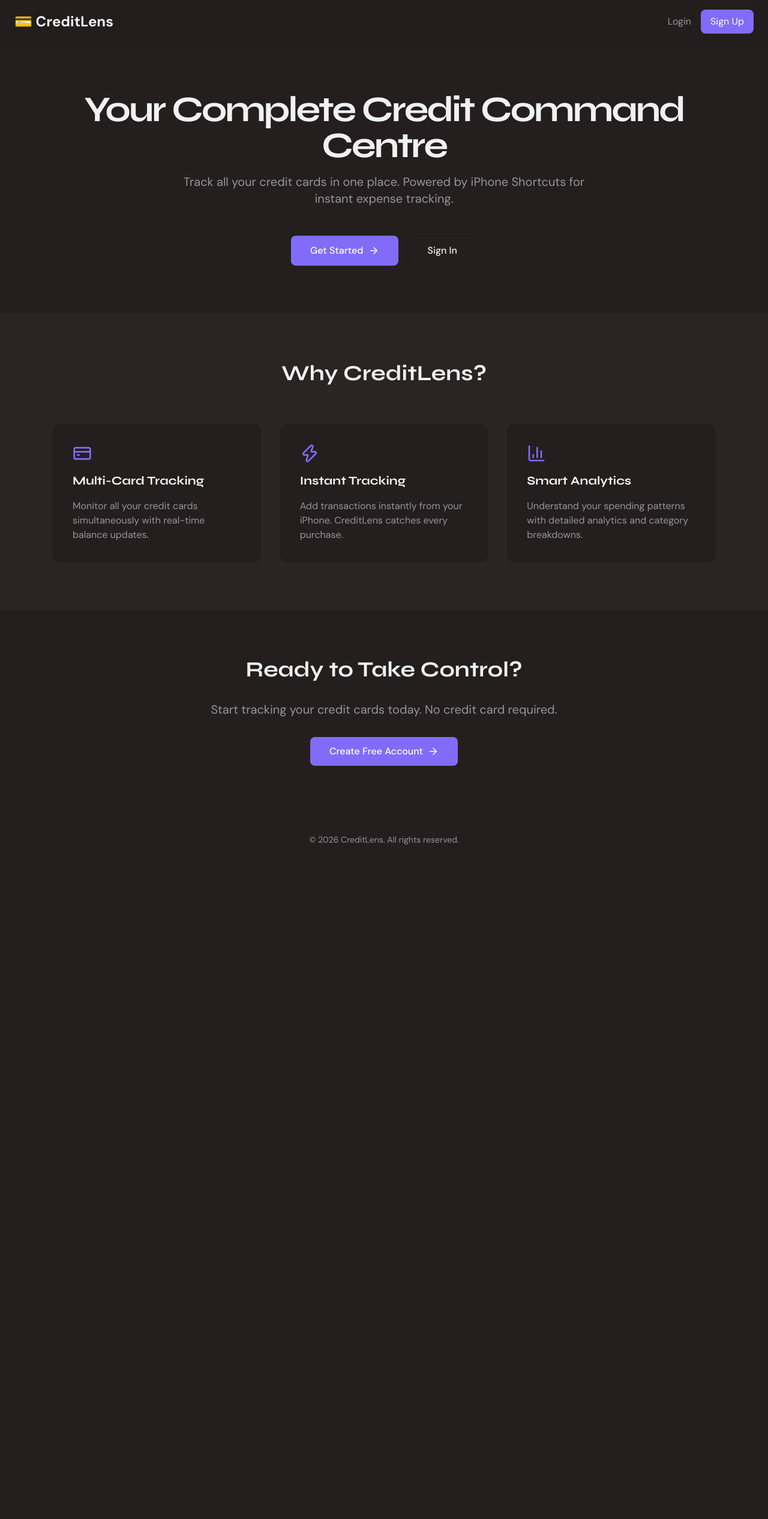
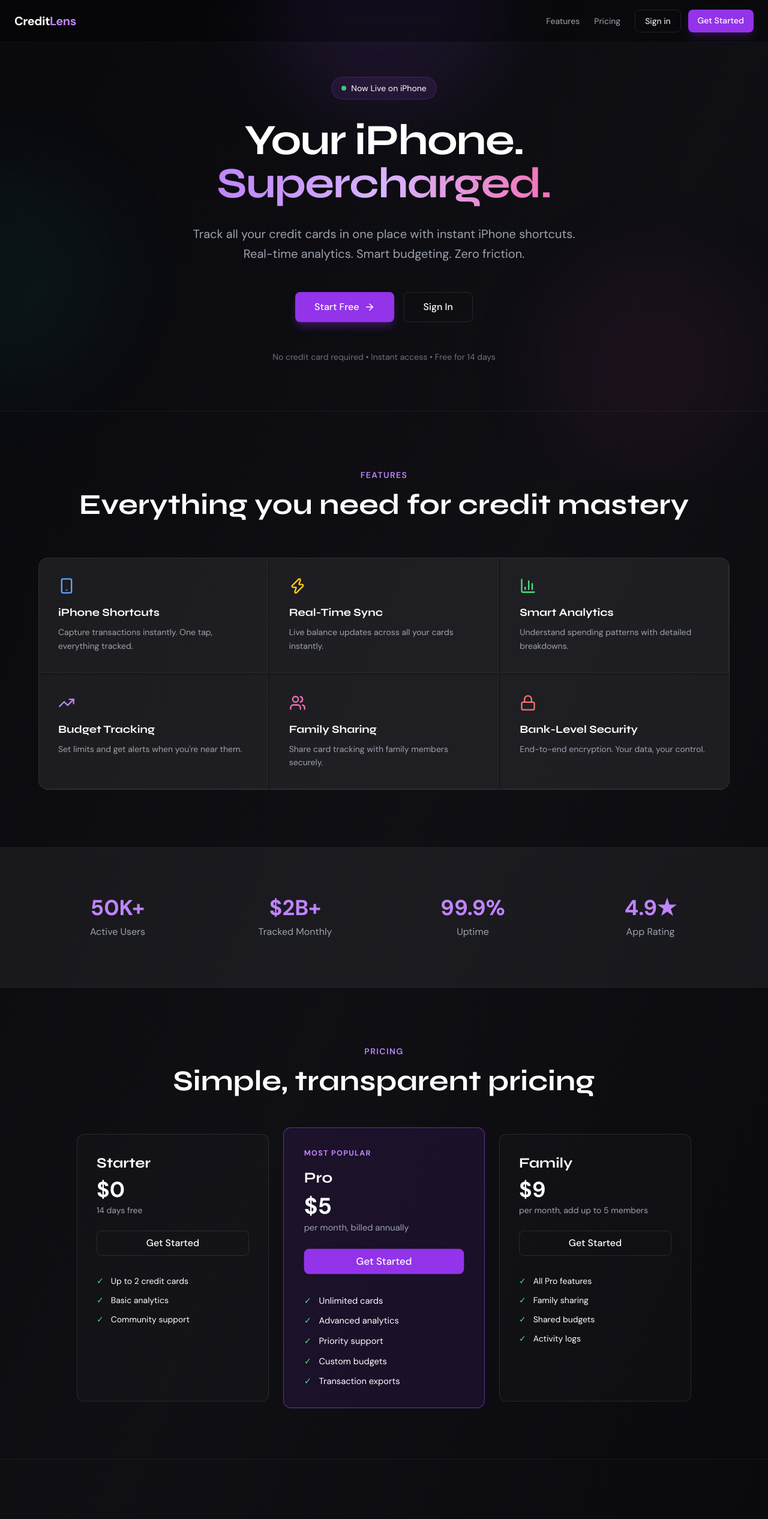
Before and after one commit to tharkadharshana/CreditLens, a Next.js app: page / in a window 1280 px wide. Shown: the top 2533 px of the page at 60% size. Before the commit the page ends 1442 px from the top, so only its background shows below. Built offline with nearby package versions, Linux system fonts and the light colour scheme; no server answers; a web font is replaced by a local one.

Commit message:
feat: create beautiful landing page and fix all auth redirects to /dashboard

```diff
--- a/app/page.tsx
+++ b/app/page.tsx
@@ -1,92 +1,133 @@
 import { redirect } from 'next/navigation';
 import Link from 'next/link';
 import { createClient } from '@/lib/supabase/server';
-import { ArrowRight, CreditCard, BarChart3, Zap } from 'lucide-react';
-
-export const dynamic = 'force-dynamic';
+import { ArrowRight, Zap, BarChart3, Smartphone, Eye, Lock, TrendingUp, Users } from 'lucide-react';
 
 export default async function LandingPage() {
   const supabase = createClient();
   const { data: { user } } = await supabase.auth.getUser();
 
   if (user) {
-    redirect('/');
+    redirect('/dashboard');
   }
 
   return (
-    <div className="min-h-screen bg-background text-foreground">
+    <div className="min-h-screen bg-gradient-to-br from-[#09090d] via-[#0f0f14] to-[#09090d] text-white overflow-hidden">
+      {/* Animated background elements */}
+      <div className="fixed inset-0 pointer-events-none overflow-hidden">
+        <div className="absolute top-0 left-1/2 -translate-x-1/2 -translate-y-1/2 w-96 h-96 bg-purple-500/10 rounded-full blur-3xl" />
+        <div className="absolute top-1/3 -left-48 w-96 h-96 bg-teal-500/5 rounded-full blur-3xl" />
+        <div className="absolute bottom-0 right-0 w-96 h-96 bg-pink-500/5 rounded-full blur-3xl" />
+      </div>
+
       {/* Navigation */}
-      <nav className="sticky top-0 z-50 border-b border-border backdrop-blur-md bg-background/80">
-        <div className="max-w-7xl mx-auto px-6 py-4 flex items-center justify-between">
-          <div className="text-2xl font-bold">💳 CreditLens</div>
-          <div className="flex items-center gap-4">
-            <Link href="/login" className="text-muted-foreground hover:text-foreground transition-colors">
-              Login
+      <nav className="fixed top-0 left-0 right-0 z-50 px-6 py-4 border-b border-white/5 backdrop-blur-md bg-black/30">
+        <div className="max-w-7xl mx-auto flex items-center justify-between">
+          <Link href="/" className="font-bold text-xl tracking-tight">
+            Credit<span className="text-purple-400">Lens</span>
           </Link>
-            <Link
-              href="/register"
-              className="px-4 py-2 bg-[hsl(var(--primary))] text-white rounded-lg hover:opacity-90 transition-opacity"
-            >
-              Sign Up
+          <div className="flex items-center gap-6">
+            <Link href="#features" className="text-sm text-gray-400 hover:text-white transition">Features</Link>
+            <Link href="#pricing" className="text-sm text-gray-400 hover:text-white transition">Pricing</Link>
+            <div className="flex gap-3">
+              <Link href="/login" className="px-4 py-2 text-sm border border-white/10 rounded-lg hover:bg-white/5 transition">
+                Sign in
               </Link>
+              <Link href="/register" className="px-4 py-2 text-sm bg-purple-600 hover:bg-purple-700 rounded-lg transition font-medium shadow-lg shadow-purple-600/20">
+                Get Started
+              </Link>
+            </div>
           </div>
         </div>
       </nav>
 
       {/* Hero Section */}
-      <section className="max-w-6xl mx-auto px-6 py-20 text-center space-y-8">
-        <div className="space-y-4">
-          <h1 className="text-5xl md:text-6xl font-bold tracking-tighter">
-            Your Complete Credit Command Centre
+      <section className="relative pt-32 pb-20 px-6">
+        <div className="max-w-4xl mx-auto text-center space-y-8 relative z-10">
+          <div className="space-y-2 mb-8">
+            <div className="inline-flex items-center gap-2 px-4 py-2 bg-purple-500/10 border border-purple-500/20 rounded-full text-sm">
+              <div className="w-2 h-2 bg-green-400 rounded-full animate-pulse" />
+              Now Live on iPhone
+            </div>
+          </div>
+
+          <h1 className="text-6xl md:text-7xl font-bold leading-tight tracking-tight">
+            Your iPhone.{' '}
+            <span className="bg-gradient-to-r from-purple-400 via-purple-300 to-pink-400 bg-clip-text text-transparent">
+              Supercharged.
+            </span>
           </h1>
-          <p className="text-xl text-muted-foreground max-w-2xl mx-auto">
-            Track all your credit cards in one place. Powered by iPhone Shortcuts for instant expense tracking.
+
+          <p className="text-xl text-gray-400 max-w-2xl mx-auto leading-relaxed">
+            Track all your credit cards in one place with instant iPhone shortcuts. Real-time analytics. Smart budgeting. Zero friction.
           </p>
-        </div>
-        <div className="flex justify-center gap-4 pt-4">
-          <Link
-            href="/register"
-            className="px-8 py-3 bg-[hsl(var(--primary))] text-white rounded-lg hover:opacity-90 transition-opacity inline-flex items-center gap-2 font-medium"
-          >
-            Get Started <ArrowRight size={18} />
+
+          <div className="flex gap-4 justify-center pt-4">
+            <Link href="/register" className="px-8 py-3 bg-purple-600 hover:bg-purple-700 rounded-lg font-medium transition shadow-lg shadow-purple-600/30 flex items-center gap-2">
+              Start Free <ArrowRight size={18} />
             </Link>
-          <Link
-            href="/login"
-            className="px-8 py-3 border border-border rounded-lg hover:bg-muted transition-colors font-medium"
-          >
+            <Link href="/login" className="px-8 py-3 border border-white/10 hover:bg-white/5 rounded-lg font-medium transition">
               Sign In
             </Link>
+          </div>
+
+          <p className="text-sm text-gray-500 pt-4">No credit card required • Instant access • Free for 14 days</p>
         </div>
       </section>
 
       {/* Features Section */}
-      <section className="py-20 bg-card/30">
-        <div className="max-w-6xl mx-auto px-6">
-          <h2 className="text-4xl font-bold text-center mb-16">Why CreditLens?</h2>
-          <div className="grid md:grid-cols-3 gap-8">
+      <section id="features" className="py-24 px-6 border-t border-white/5">
+        <div className="max-w-6xl mx-auto">
+          <div className="text-center mb-16 space-y-4">
+            <div className="text-purple-400 text-sm font-semibold tracking-widest">FEATURES</div>
+            <h2 className="text-5xl font-bold">Everything you need for credit mastery</h2>
+          </div>
+
+          <div className="grid md:grid-cols-3 gap-1 bg-white/5 border border-white/10 rounded-2xl overflow-hidden">
             {[
               {
-                icon: CreditCard,
-                title: 'Multi-Card Tracking',
-                description: 'Monitor all your credit cards simultaneously with real-time balance updates.',
+                icon: Smartphone,
+                title: 'iPhone Shortcuts',
+                description: 'Capture transactions instantly. One tap, everything tracked.',
+                color: 'text-blue-400',
               },
               {
                 icon: Zap,
-                title: 'Instant Tracking',
-                description: 'Add transactions instantly from your iPhone. CreditLens catches every purchase.',
+                title: 'Real-Time Sync',
+                description: 'Live balance updates across all your cards instantly.',
+                color: 'text-yellow-400',
               },
               {
                 icon: BarChart3,
                 title: 'Smart Analytics',
-                description: 'Understand your spending patterns with detailed analytics and category breakdowns.',
+                description: 'Understand spending patterns with detailed breakdowns.',
+                color: 'text-green-400',
+              },
+              {
+                icon: TrendingUp,
+                title: 'Budget Tracking',
+                description: 'Set limits and get alerts when you\'re near them.',
+                color: 'text-purple-400',
+              },
+              {
+                icon: Users,
+                title: 'Family Sharing',
+                description: 'Share card tracking with family members securely.',
+                color: 'text-pink-400',
+              },
+              {
+                icon: Lock,
+                title: 'Bank-Level Security',
+                description: 'End-to-end encryption. Your data, your control.',
+                color: 'text-red-400',
               },
             ].map((feature, i) => {
               const Icon = feature.icon;
               return (
-                <div key={i} className="bg-background border border-border rounded-xl p-8 space-y-4 hover:border-[hsl(var(--primary))] transition-colors">
-                  <Icon size={32} className="text-[hsl(var(--primary))]" />
-                  <h3 className="text-xl font-bold">{feature.title}</h3>
-                  <p className="text-muted-foreground">{feature.description}</p>
+                <div key={i} className="bg-white/[0.02] border-r border-b border-white/5 last:border-r-0 p-8 hover:bg-white/5 transition">
+                  <Icon size={28} className={feature.color} />
+                  <h3 className="text-lg font-bold mt-4 mb-2">{feature.title}</h3>
+                  <p className="text-gray-400 text-sm leading-relaxed">{feature.description}</p>
                 </div>
               );
             })}
@@ -94,24 +135,113 @@ export default async function LandingPage() {
         </div>
       </section>
 
+      {/* Stats Section */}
+      <section className="py-20 px-6 bg-white/5 border-t border-b border-white/5">
+        <div className="max-w-6xl mx-auto grid md:grid-cols-4 gap-8 text-center">
+          {[
+            { num: '50K+', label: 'Active Users' },
+            { num: '$2B+', label: 'Tracked Monthly' },
+            { num: '99.9%', label: 'Uptime' },
+            { num: '4.9★', label: 'App Rating' },
+          ].map((stat, i) => (
+            <div key={i} className="space-y-2">
+              <div className="text-4xl font-bold text-purple-400">{stat.num}</div>
+              <div className="text-gray-400">{stat.label}</div>
+            </div>
+          ))}
+        </div>
+      </section>
+
+      {/* Pricing Section */}
+      <section id="pricing" className="py-24 px-6">
+        <div className="max-w-5xl mx-auto">
+          <div className="text-center mb-16 space-y-4">
+            <div className="text-purple-400 text-sm font-semibold tracking-widest">PRICING</div>
+            <h2 className="text-5xl font-bold">Simple, transparent pricing</h2>
+          </div>
+
+          <div className="grid md:grid-cols-3 gap-8">
+            {[
+              {
+                name: 'Starter',
+                price: '$0',
+                description: '14 days free',
+                features: ['Up to 2 credit cards', 'Basic analytics', 'Community support'],
+              },
+              {
+                name: 'Pro',
+                price: '$5',
+                description: 'per month, billed annually',
+                popular: true,
+                features: ['Unlimited cards', 'Advanced analytics', 'Priority support', 'Custom budgets', 'Transaction exports'],
+              },
+              {
+                name: 'Family',
+                price: '$9',
+                description: 'per month, add up to 5 members',
+                features: ['All Pro features', 'Family sharing', 'Shared budgets', 'Activity logs'],
+              },
+            ].map((plan, i) => (
+              <div
+                key={i}
+                className={`rounded-xl p-8 border transition ${
+                  plan.popular
+                    ? 'bg-purple-600/10 border-purple-500/50 md:scale-105'
+                    : 'bg-white/[0.02] border-white/10 hover:border-white/20'
+                }`}
+              >
+                {plan.popular && (
+                  <div className="text-purple-400 text-xs font-bold tracking-widest mb-4">MOST POPULAR</div>
+                )}
+                <h3 className="text-2xl font-bold mb-2">{plan.name}</h3>
+                <div className="text-4xl font-bold mb-1">{plan.price}</div>
+                <p className="text-gray-400 text-sm mb-6">{plan.description}</p>
+                <Link href="/register" className={`w-full py-2 rounded-lg font-medium transition mb-8 block text-center ${
+                  plan.popular
+                    ? 'bg-purple-600 hover:bg-purple-700'
+                    : 'border border-white/10 hover:bg-white/5'
+                }`}>
+                  Get Started
+                </Link>
+                <ul className="space-y-3">
+                  {plan.features.map((feature, j) => (
+                    <li key={j} className="text-sm flex items-center gap-3">
+                      <span className="text-green-400">✓</span>
+                      {feature}
+                    </li>
+                  ))}
+                </ul>
+              </div>
+            ))}
+          </div>
+        </div>
+      </section>
+
       {/* CTA Section */}
-      <section className="max-w-6xl mx-auto px-6 py-20 text-center space-y-8">
-        <h2 className="text-4xl font-bold">Ready to Take Control?</h2>
-        <p className="text-xl text-muted-foreground max-w-2xl mx-auto">
-          Start tracking your credit cards today. No credit card required.
-        </p>
-        <Link
-          href="/register"
-          className="px-8 py-3 bg-[hsl(var(--primary))] text-white rounded-lg hover:opacity-90 transition-opacity inline-flex items-center gap-2 font-medium"
-        >
-          Create Free Account <ArrowRight size={18} />
+      <section className="py-24 px-6 border-t border-white/5">
+        <div className="max-w-2xl mx-auto text-center space-y-8">
+          <h2 className="text-5xl font-bold">Ready to take control?</h2>
+          <p className="text-xl text-gray-400">Join thousands tracking their credit smarter. Get started free today.</p>
+          <div className="flex gap-4 justify-center">
+            <Link href="/register" className="px-8 py-3 bg-purple-600 hover:bg-purple-700 rounded-lg font-medium transition shadow-lg shadow-purple-600/30">
+              Start Free Trial
             </Link>
+            <Link href="#pricing" className="px-8 py-3 border border-white/10 hover:bg-white/5 rounded-lg font-medium transition">
+              View Pricing
+            </Link>
+          </div>
+        </div>
       </section>
 
       {/* Footer */}
-      <footer className="border-t border-border py-8 text-center text-muted-foreground text-sm">
-        <div className="max-w-6xl mx-auto px-6">
-          <p>&copy; 2026 CreditLens. All rights reserved.</p>
+      <footer className="border-t border-white/5 px-6 py-12 text-gray-400 text-sm">
+        <div className="max-w-6xl mx-auto flex justify-between items-center">
+          <div>© 2026 CreditLens. All rights reserved.</div>
+          <div className="flex gap-6">
+            <a href="#" className="hover:text-white transition">Privacy</a>
+            <a href="#" className="hover:text-white transition">Terms</a>
+            <a href="#" className="hover:text-white transition">Twitter</a>
+          </div>
         </div>
       </footer>
     </div>
--- a/middleware.ts
+++ b/middleware.ts
@@ -59,14 +59,14 @@ export async function middleware(request: NextRequest) {
   // Logged in + trying to access auth pages → go to dashboard
   if (user && isAuthRoute) {
     const url = request.nextUrl.clone()
-    url.pathname = '/cards'
+    url.pathname = '/dashboard'
     return NextResponse.redirect(url)
   }
 
   // Logged in + hitting "/" → go to dashboard
   if (user && pathname === '/') {
     const url = request.nextUrl.clone()
-    url.pathname = '/cards'
+    url.pathname = '/dashboard'
     return NextResponse.redirect(url)
   }
 
```
Lines whose indentation alone changed are shown as unchanged.
